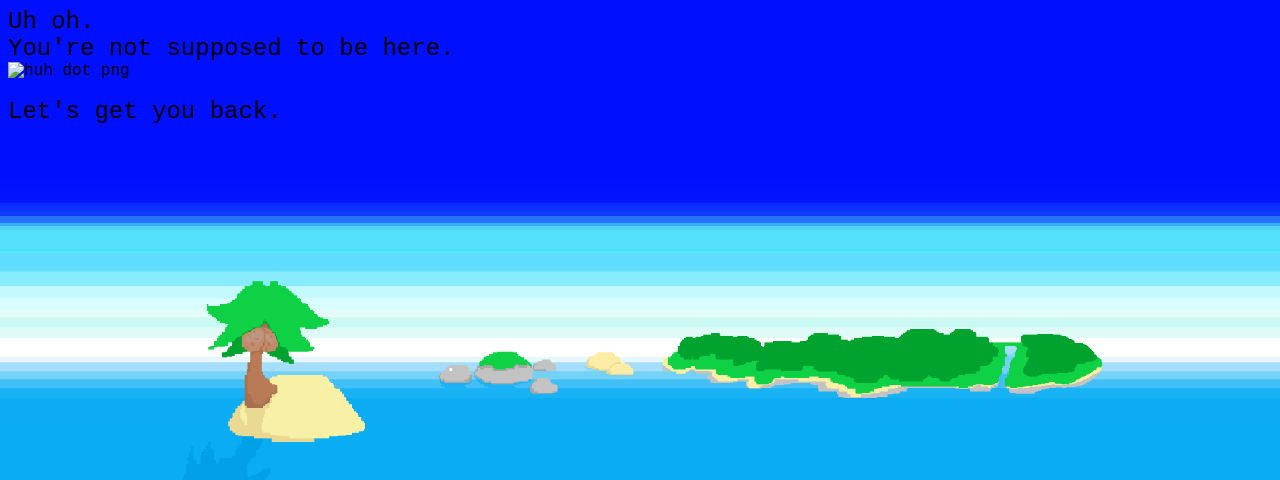
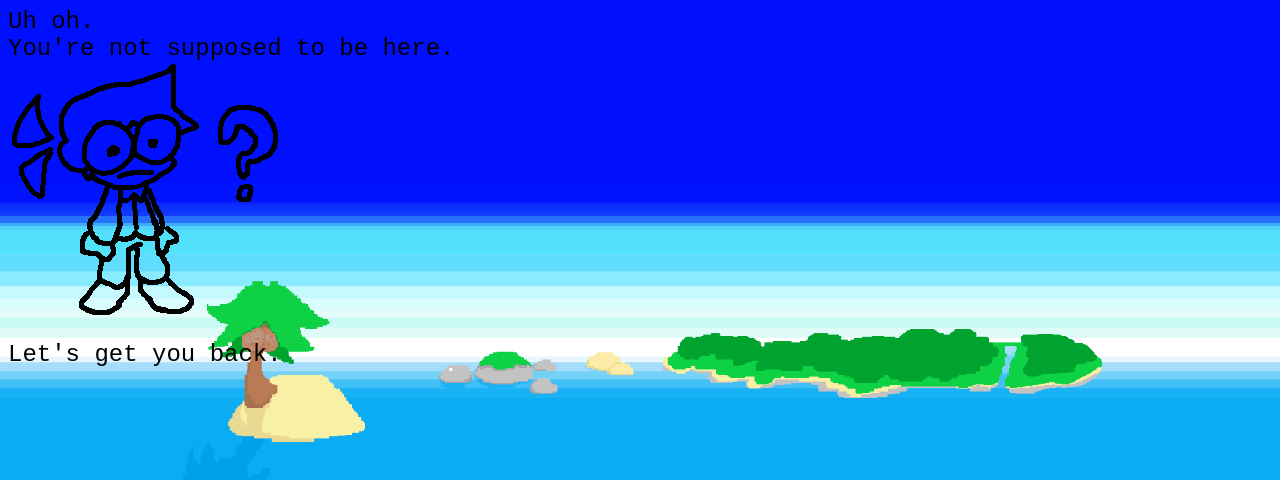
Before and after one commit to richkdev/richkdev.github.io, a plain HTML site: page 404.html in a window 1280 px wide. Drawn offline with Linux system fonts and the light colour scheme.

Commit message:
Update 404.html

```diff
--- a/404.html
+++ b/404.html
@@ -17,7 +17,7 @@
             <div class="splash_text">
                 <p>Uh oh.</p>
                 <p>You're not supposed to be here.</p>
-                <img src="/assets/misc/huh.png" alt="huh dot png" loading="eager">
+                <img src="/assets/huh.png" alt="huh dot png" loading="eager">
                 <br>
                 <br>
                 <p class="load_status">
```
